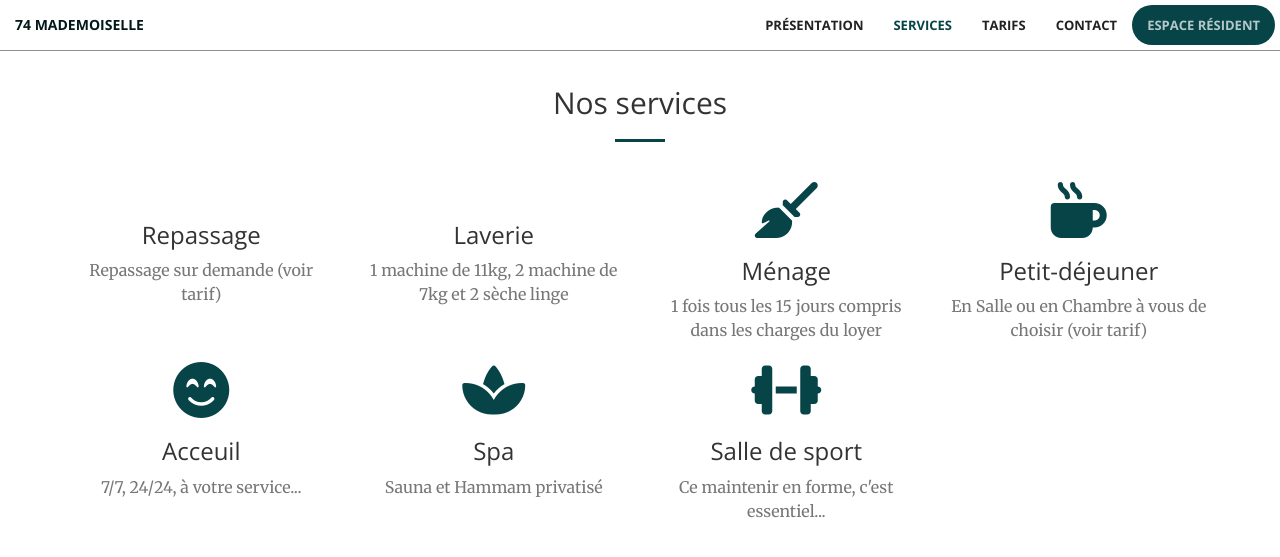
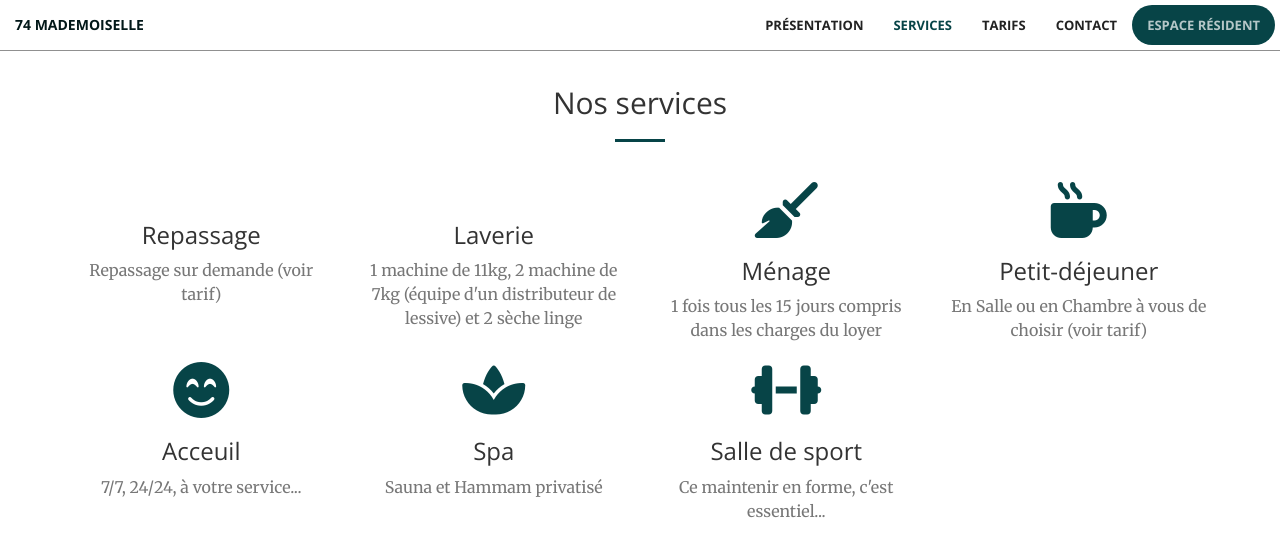
Before and after one commit to 74-mademoiselle/residence-ella.github.io, a Jekyll site: the page built from index.html, in a window 1280 px wide and 900 px high, scrolled down 1306 px, cut to the strip 0-599 px from the top of the window. Shown: the top 557 px of the strip. Built offline with Jekyll 4.4.1, drawn with Linux system fonts in a browser that asks for light colours; nearby versions of some CDN libraries.

Commit message:
Update from Forestry.io yannick moreau updated _data/services.yaml

```diff
--- a/_data/services.yaml
+++ b/_data/services.yaml
@@ -6,7 +6,8 @@
   delay: ''
 - title: 'Laverie '
   icon: ''
-  description: '1 machine de 11kg, 2 machine de 7kg et 2 sèche linge '
+  description: '1 machine de 11kg, 2 machine de 7kg (équipe d''un distributeur de
+    lessive) et 2 sèche linge '
   delay: 1s
 - title: Ménage
   icon: fa-broom
```
